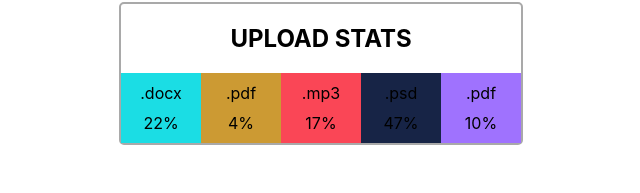
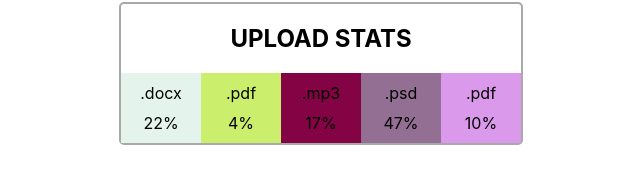
Before and after one commit to Sava12012/goit-react-hw-01-components, a React (Create React App) app: page / in a window 1280 px wide. Shown: the part 454-647 px from the top of the page, without its empty margins (319-959 px from the left). Built offline with nearby package versions, Linux system fonts and the light colour scheme.

Commit message:
fix function getRandomColor

```diff
--- a/src/components/getRandomColor.js
+++ b/src/components/getRandomColor.js
@@ -1 +1 @@
-export default function GetRandomColor() {  return `#${Math.floor(Math.random() * 16777215).toString(16)}`;}
+export default function getRandomColor() {  return `#${Math.floor(Math.random() * 16777215).toString(16)}`;}
--- a/src/components/statistics/StatisticsComponent.js
+++ b/src/components/statistics/StatisticsComponent.js
@@ -1,6 +1,6 @@
 import PropTypes from 'prop-types';
 import css from '../statistics/StatisticsComponent.module.css'
-import GetRandomColor from '../GetRandomColor'
+import getRandomColor from '../GetRandomColor'
 export default function Statistics({ title, stats }) {
   return (
     <div>
@@ -9,7 +9,7 @@ export default function Statistics({ title, stats }) {
 
         <ul className={css.statlist}>
           {stats.map(({ id, label, percentage }) => (
-            <li className={css.item} key={id} style={{ backgroundColor: GetRandomColor() }}>
+            <li className={css.item} key={id} style={{ backgroundColor: getRandomColor() }}>
               <span className={css.label}>{label}</span>
             <span className={css.percentage}>{percentage}%</span>
           </li>
```
